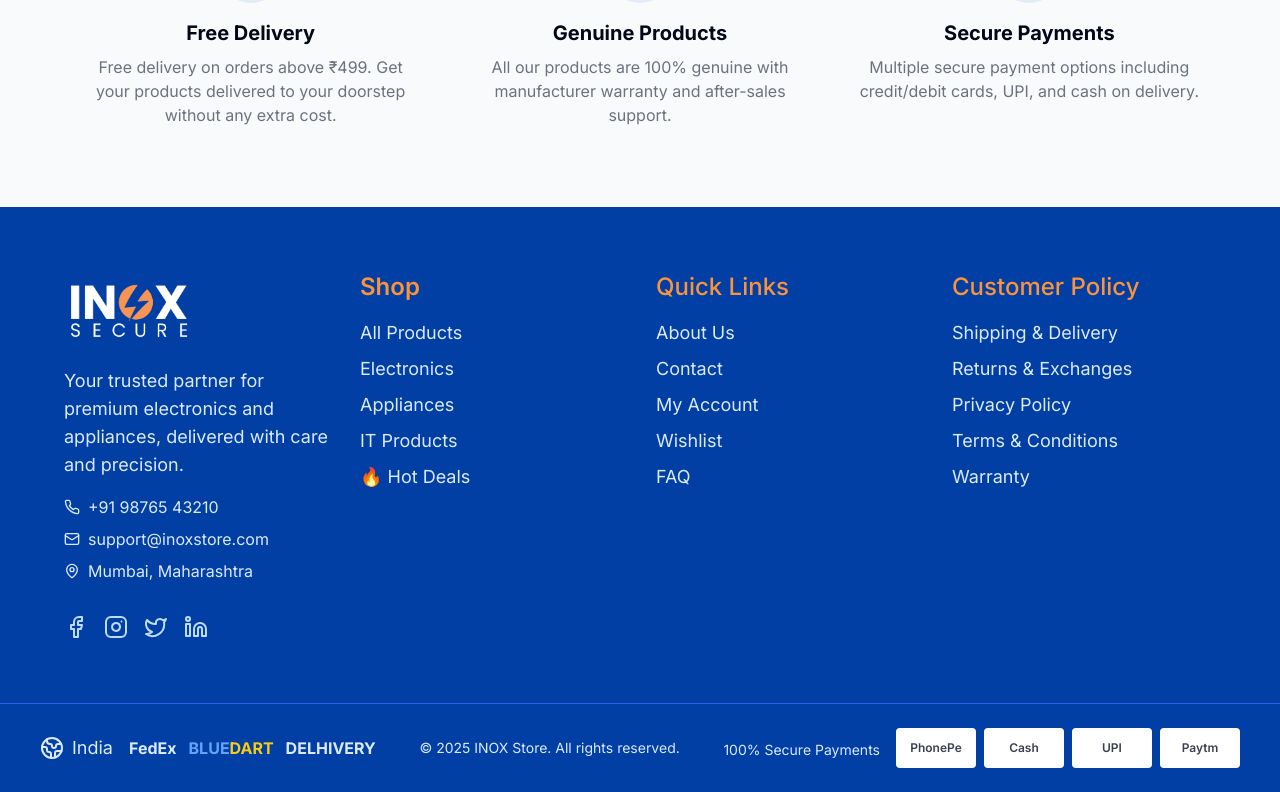
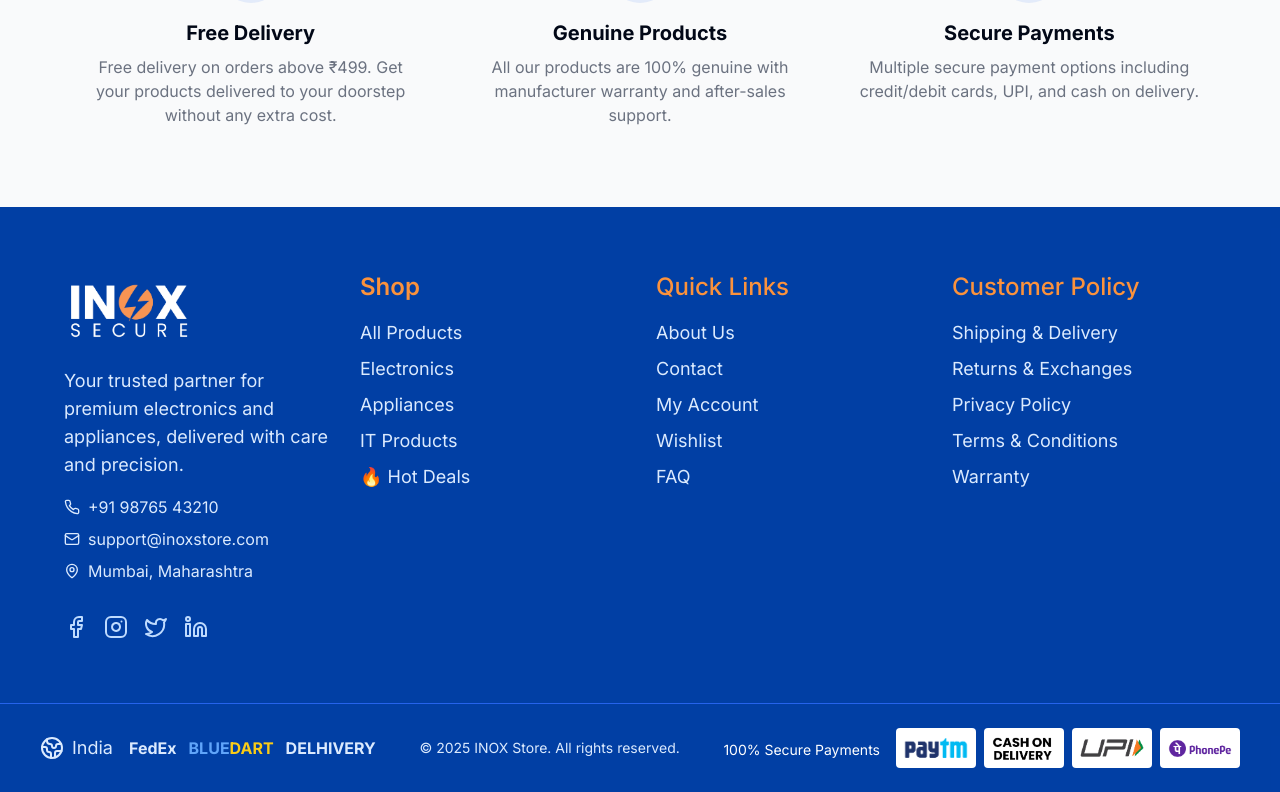
Before and after one commit to rohugithub/New-varietyvibe, a Next.js app: page / in a window 1280 px wide. Shown: the part 2567-3359 px from the top of the page. Built offline with nearby package versions, Linux system fonts and the light colour scheme; no server answers; the database is empty.

Commit message:
some packege is updated and footer has been changed added icons of payment

```diff
--- a/components/Footer.tsx
+++ b/components/Footer.tsx
@@ -4,21 +4,14 @@ import Link from "next/link"
 import { Facebook, Instagram, Twitter, Linkedin, Globe2, Phone, Mail, MapPin } from "lucide-react"
 import Logo from "@/public/logo/Inoxsecurelogowhite.png";
 import Image from "next/image";
+import PhonePe from "@/public/Payment-icons/PhonePe.png";
+import Cash from "@/public/Payment-icons/cash.png";
+import Upi from "@/public/Payment-icons/upi.png";
+import Paytm from "@/public/Payment-icons/Paytm.png";
 
 export function Footer() {
   return (
     <footer className="w-full bg-gray-900 text-white">
-      {/* Animated Categories Section */}
-      {/* <div className="bg-gray-50">
-        <AnimatedCategories
-          title="Explore Our Categories"
-          subtitle="Find exactly what you're looking for in our organized product categories"
-          variant="compact"
-          maxCategories={3}
-          className="bg-gray-50"
-        />
-      </div> */}
-
       {/* Main Footer Content */}
       <div className="bg-[#0042adef]">
         <div className="container mx-auto px-4 md:px-16 py-8 md:py-16">
@@ -189,16 +182,27 @@ export function Footer() {
             <div className="text-sm sm:text-md text-blue-100 text-center">© 2025 INOX Store. All rights reserved.</div>
 
             {/* Right section - Payment methods */}
-            <div className="flex flex-col sm:flex-row items-center sm:items-start gap-2 sm:gap-4 text-center sm:text-left">
-              <span className="text-sm sm:text-md whitespace-nowrap mt-3 text-blue-100">100% Secure Payments</span>
-              <div className="flex flex-wrap gap-2 justify-center sm:justify-start">
-                {["PhonePe", "Cash", "UPI", "Paytm"].map((method, i) => (
-                  <div key={i} className="bg-white rounded h-10 w-20 flex items-center justify-center">
-                    <div className="text-xs font-semibold text-gray-700 text-center">{method}</div>
-                  </div>
-                ))}
-              </div>
+            <div className="flex flex-col sm:flex-row items-center sm:items-start gap-2  sm:gap-4 text-white text-center sm:text-left">
+            <span className="text-sm sm:text-md whitespace-nowrap mt-3 text-white">
+              100% Secure Payments
+            </span>
+            <div className="flex flex-wrap gap-2 justify-center sm:justify-start">
+              {[Paytm, Cash, Upi, PhonePe].map((src, i) => (
+                <div
+                  key={i}
+                  className="bg-white rounded h-10 w-20 flex items-center justify-center"
+                >
+                  <Image
+                    src={src}
+                    alt={`Payment ${i}`}
+                    width={80}
+                    height={40}
+                    className="object-contain"
+                  />
+                </div>
+              ))}
             </div>
+          </div>
           </div>
         </div>
       </div>
--- a/package.json
+++ b/package.json
@@ -59,6 +59,7 @@
     "react-hook-form": "^7.54.1",
     "react-resizable-panels": "^2.1.7",
     "recharts": "2.15.0",
+    "sharp": "^0.34.2",
     "slugify": "^1.6.6",
     "sonner": "^1.7.1",
     "tailwind-merge": "^2.5.5",
```
Also changed, not shown: 1 other file (tests, documents, lock files or other folders).
